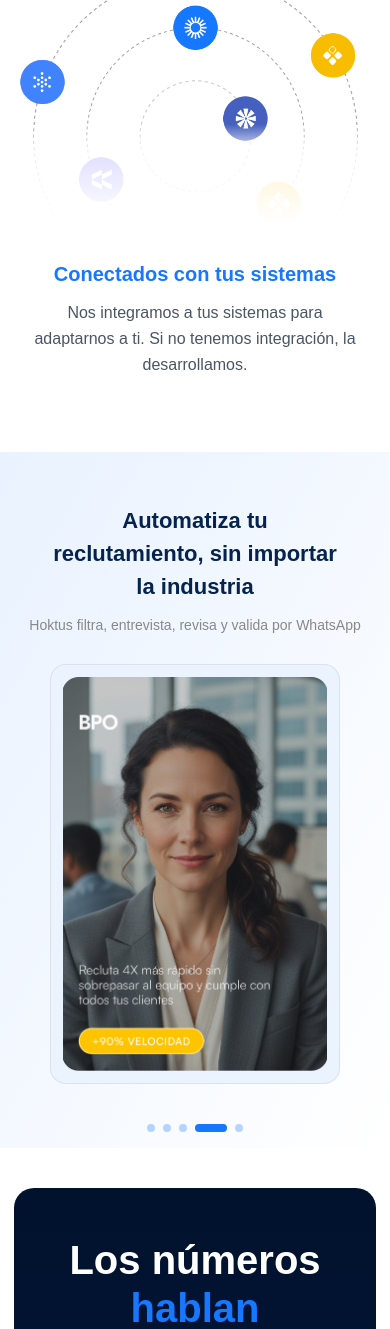
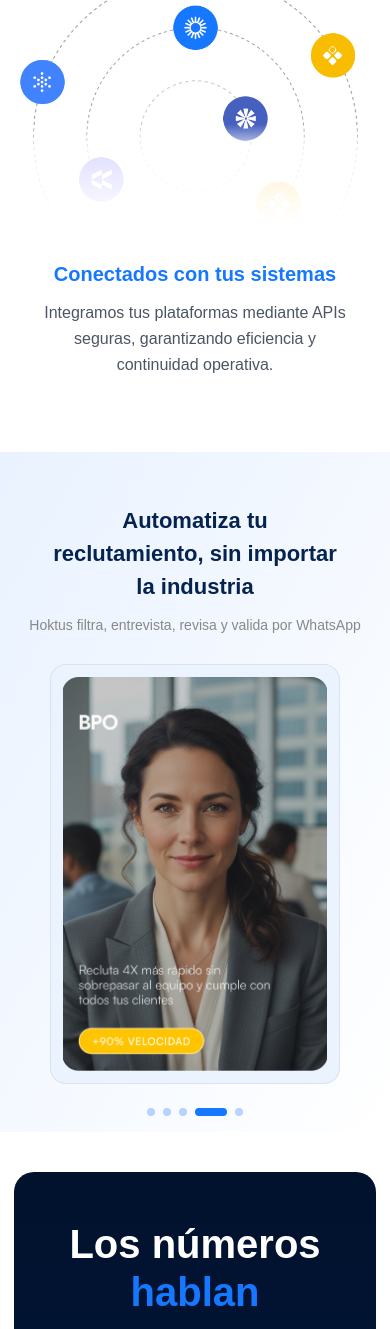
Before and after one commit to clementeaf/landing-app, a React (Vite) app: page / in a window 390 px wide. Shown: the part 2085-3414 px from the top of the page. Built offline with nearby package versions, Linux system fonts and the light colour scheme; a web font is replaced by a local one.

Commit message:
fix: actualizar cambios en Home/index.tsx

```diff
--- a/src/pages/Home/index.tsx
+++ b/src/pages/Home/index.tsx
@@ -138,8 +138,8 @@ export const HomePage = () => {
               setCurrentCardIndex(1);
               setTimeout(() => {
                 setIsTransitioning(true);
-              }, 50);
-            }, 500);
+              }, 200);
+            }, 1000);
             return nextIndex;
           }
           return nextIndex;
@@ -329,8 +329,8 @@ export const HomePage = () => {
               <h2 className="font-cal-sans text-[#1677FF] font-bold text-xl sm:text-2xl mb-3 sm:mb-4 text-start">
                 Conectados con tus sistemas
               </h2>
-              <p className="font-satoshi text-gray-600 text-base sm:text-[18px] leading-relaxed text-center w-[90%] sm:w-[290px]">
-                Nos integramos a tus sistemas para adaptarnos a ti. Si no tenemos integración, la desarrollamos.
+              <p className="font-satoshi text-gray-600 text-base sm:text-[18px] leading-relaxed text-center w-[85%] sm:w-[290px]">
+              Integramos tus plataformas mediante APIs seguras, garantizando eficiencia y continuidad operativa.
               </p>
             </div>
           </div>
@@ -372,7 +372,7 @@ export const HomePage = () => {
           </div>
 
           {/* Indicadores (dots) - Solo en móvil */}
-          <div className='flex items-center justify-center gap-2 mt-4 sm:hidden'>
+          <div className='flex items-center justify-center gap-2 sm:hidden'>
             {cards.map((_, index) => {
               const displayIndex = currentCardIndex === 0 ? cards.length - 1 :
                 currentCardIndex === infiniteCards.length - 1 ? 0 :
```
